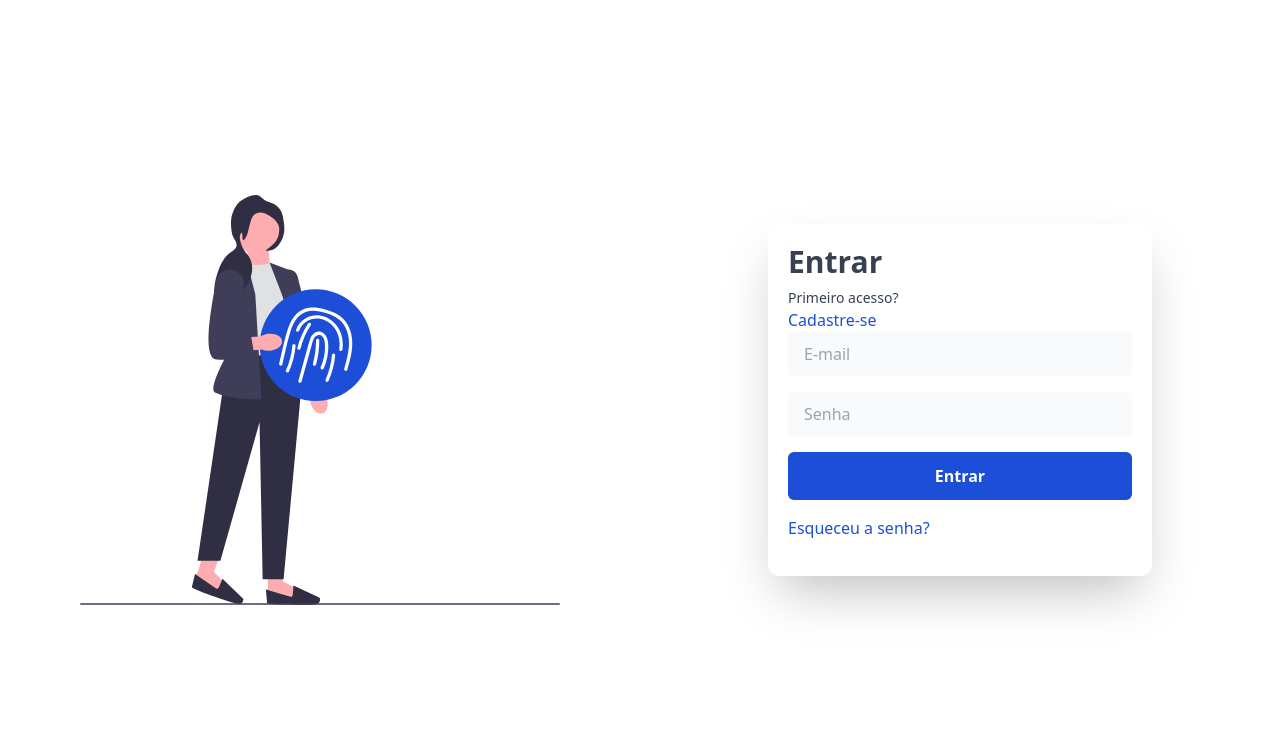
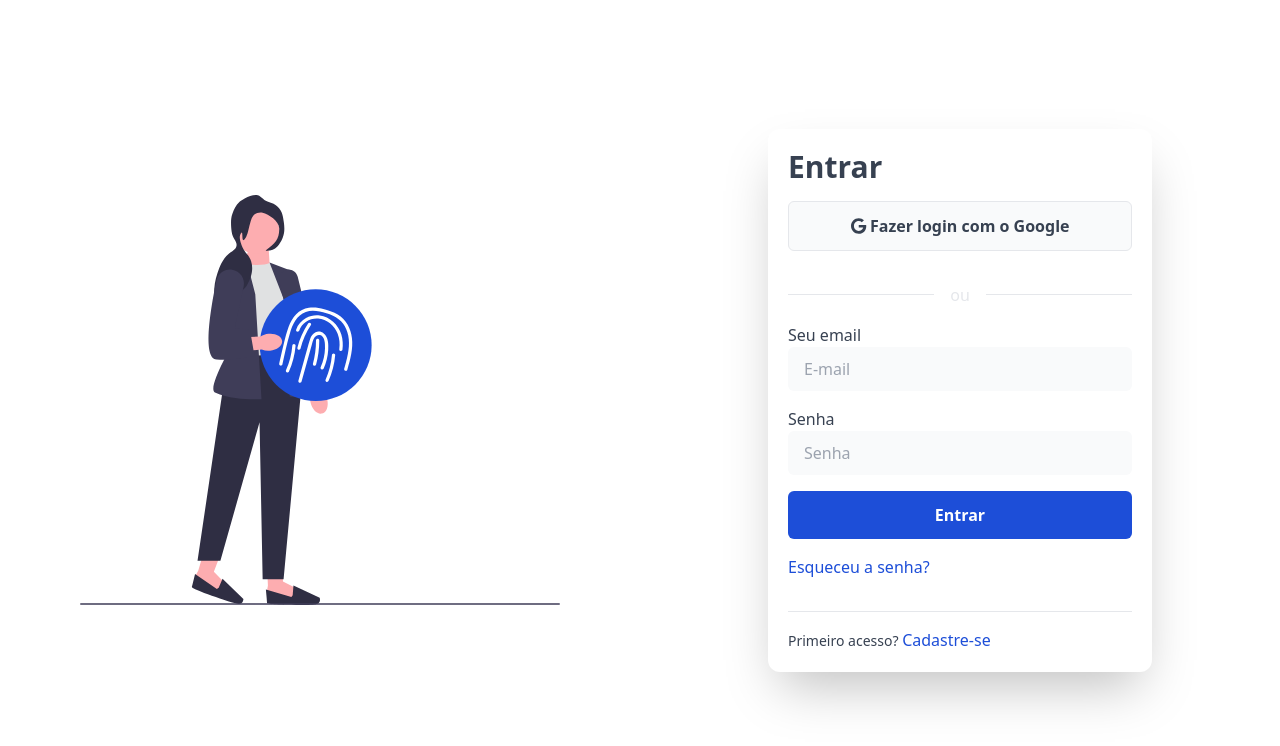
Before and after one commit to evandrofriedri/frontend-web, a Vue app: page /login in a window 1280 px wide. Shown: the top 746 px of the page. Built offline with nearby package versions, Linux system fonts and the light colour scheme.

Commit message:
Modularizado icones, reorganizado menu, criado componente logo

```diff
--- /dev/null
+++ b/src/assets/icons.js
@@ -0,0 +1,19 @@
+/**
+ * Importação de Icones
+ */
+// import { faUser } from '@fortawesome/free-regular-svg-icons';
+import {
+  faBars, faCircleUser, faMagnifyingGlass, faTableList,
+} from '@fortawesome/free-solid-svg-icons';
+
+import { faGoogle } from '@fortawesome/free-brands-svg-icons';
+
+const icons = {
+  faCircleUser,
+  faBars,
+  faMagnifyingGlass,
+  faTableList,
+  faGoogle,
+};
+
+export default icons;
--- /dev/null
+++ b/src/components/LogoApp.vue
@@ -0,0 +1,5 @@
+<template>
+  <router-link to="/">
+    <img src="../assets/logo.png" class="h-8" alt="Logo">
+  </router-link>
+</template>
--- a/src/components/MenuBar.vue
+++ b/src/components/MenuBar.vue
@@ -3,54 +3,66 @@
     <div class="max-w-screen flex items-center justify-between p-2 bg-gray-50 w-full top-0 left-0 shadow-md">
       <div id="div-menu" class="cursor-pointer p-2 hover:bg-gray-200 hover:rounded-xl" @click="openMenu" @keypress="openMenu">
         <button id="button-menu" type="button">
-          <font-awesome-icon icon="fa-solid fa-bars" size="lg" />
+          <font-awesome-icon icon="fa-solid fa-bars" size="xl" />
         </button>
       </div>
       <div id="div-blur" hidden class="bg-gray-600/50 min-h-screen w-full fixed top-0 left-0 right-0 backdrop-blur-sm" @click="closeMenu" @keypress="closeMenu" />
       <div id="menu" class="fixed p-4 top-0 w-[240px] left-[-250px] h-screen z-50 bg-gray-700 flex-col shadow-md text-white transition-all duration-200">
-        <div class="text-center">
-          LOGO
+        <div class="px-4 py-3 hover:bg-gray-800 cursor-pointer rounded-xl duration-300">
+          <router-link to="/login" class="duration-100">
+            <font-awesome-icon icon="fa-solid fa-circle-user" size="xl" class="mr-2" />
+            Entrar
+          </router-link>
+        </div>
+        <div class="py-4 items-center">
+          <div class="flex-grow border-t border-gray-600" />
         </div>
         <router-link to="/" @click="closeMenu">
-          <div class="px-4 py-3 hover:bg-gray-800 cursor-pointer rounded-xl duration-100">
+          <div class="px-4 py-3 hover:bg-gray-800 cursor-pointer rounded-xl duration-300">
+            <font-awesome-icon icon="fa-solid fa-table-list" size="xl" class="mr-2" />
             Cardápio
           </div>
         </router-link>
         <router-link to="/create-account" @click="closeMenu">
-          <div class="px-4 py-3 hover:bg-gray-800 cursor-pointer rounded-xl duration-100">
+          <div class="px-4 py-3 hover:bg-gray-800 cursor-pointer rounded-xl duration-300">
             Meus Pedidos
           </div>
         </router-link>
         <router-link to="/create-account" @click="closeMenu">
-          <div class="px-4 py-3 hover:bg-gray-800 cursor-pointer rounded-xl duration-100">
+          <div class="px-4 py-3 hover:bg-gray-800 cursor-pointer rounded-xl duration-300">
             Meus Dados
           </div>
         </router-link>
         <router-link to="/create-account" @click="closeMenu">
-          <div class="px-4 py-3 hover:bg-gray-800 cursor-pointer rounded-xl duration-100">
+          <div class="px-4 py-3 hover:bg-gray-800 cursor-pointer rounded-xl duration-300">
             Sobre
           </div>
         </router-link>
+        <div class="py-4 items-center">
+          <div class="flex-grow border-t border-gray-600" />
+        </div>
+        <div class="">
+          <LogoApp />
+        </div>
       </div>
       <div>
-        <router-link to="/">
-          <img src="../assets/logo.png" class="h-8" alt="Logo">
-        </router-link>
+        <LogoApp />
       </div>
-      <div class="p-2 cursor-pointer font-semibold text-gray-700 hover:bg-gray-200 hover:rounded-xl">
-        <router-link to="/login" class="text-base duration-100">
-          <font-awesome-icon icon="fa-regular fa-user" class="mr-1" />
-          Entrar
-        </router-link>
+      <div id="div-menu" class="cursor-pointer p-2 hover:bg-gray-200 hover:rounded-xl" @click="searchProduct" @keypress="searchProduct">
+        <button id="button-menu" type="button">
+          <font-awesome-icon icon="fa-solid fa-magnifying-glass" size="lg" />
+        </button>
       </div>
     </div>
   </header>
 </template>
 
 <script>
+import LogoApp from './LogoApp.vue';
 
 export default {
   name: 'MenuBar',
+  components: { LogoApp },
   // props: {
   //   msg: {
   //     type: String,
--- a/src/main.js
+++ b/src/main.js
@@ -1,12 +1,13 @@
 import { createApp } from 'vue';
-import VueSweetalert2 from 'vue-sweetalert2';
+
 import { library } from '@fortawesome/fontawesome-svg-core';
 import { FontAwesomeIcon } from '@fortawesome/vue-fontawesome';
-import { faUser } from '@fortawesome/free-regular-svg-icons';
-import { faBars, faXmark } from '@fortawesome/free-solid-svg-icons';
-import router from './router';
+import VueSweetalert2 from 'vue-sweetalert2';
+
 import './index.css';
 import App from './App.vue';
+import router from './router';
+import icons from './assets/icons';
 
 // eslint-disable-next-line import/no-relative-packages
 import '../node_modules/nprogress/nprogress.css';
@@ -14,7 +15,7 @@ import '../node_modules/nprogress/nprogress.css';
 import DefaultLayout from './components/layouts/DefaultLayout.vue';
 import EmptyLayout from './components/layouts/EmptyLayout.vue';
 
-library.add(faUser, faBars, faXmark);
+library.add({ ...icons });
 
 createApp(App)
   .use(router, VueSweetalert2)
--- a/src/views/LoginView.vue
+++ b/src/views/LoginView.vue
@@ -12,18 +12,26 @@
           <h2 class="mt-6 lg:mt-0 text-3xl font-semibold text-gray-700">
             Entrar
           </h2>
-          <p class="mt-2 text-sm text-gray-700 max-w">
-            Primeiro acesso?
-          </p>
-          <router-link class="font-medium text-blue-700" to="/create-account">
-            Cadastre-se
-          </router-link>
+          <div class="mt-4 mb-4">
+            <button class="inline-block w-full py-4 px-8 leading-none text-gray-700 bg-gray-50 border  hover:bg-gray-200 font-semibold rounded-md" type="submit">
+              <font-awesome-icon icon="fa-brands fa-google" /> Fazer login com o Google
+            </button>
+          </div>
+          <div class="flex py-4 items-center">
+            <div class="flex-grow border-t border-gray-200" />
+            <span class="mx-4 text-gray-200">ou</span>
+            <div class="flex-grow border-t border-gray-200" />
+          </div>
           <form action="">
             <div class="mb-4">
-              <label><input class="appearance-none block w-full py-3 px-4 leading-tight text-gray-700 bg-gray-50 focus:bg-white borde border-gray-200 rounded-md focus:outline-none" type="text" placeholder="E-mail" /></label>
+              <label class="text-base text-gray-700 max-w"> Seu email
+                <input class="appearance-none block w-full py-3 px-4 leading-tight text-gray-700 bg-gray-50 focus:bg-white borde border-gray-200 rounded-md focus:outline-none" type="text" placeholder="E-mail" />
+              </label>
             </div>
             <div class="mb-4">
-              <label><input class="appearance-none block w-full py-3 px-4 leading-tight text-gray-700 bg-gray-50 focus:bg-white borde border-gray-200 rounded-md focus:outline-none" type="password" placeholder="Senha"></label>
+              <label class="text-base text-gray-700 max-w"> Senha
+                <input class="appearance-none block w-full py-3 px-4 leading-tight text-gray-700 bg-gray-50 focus:bg-white borde border-gray-200 rounded-md focus:outline-none" type="password" placeholder="Senha">
+              </label>
             </div>
             <div class="mb-4">
               <button class="inline-block w-full py-4 px-8 leading-none text-white bg-blue-700 hover:bg-blue-900 font-semibold rounded-md" type="submit">
@@ -33,6 +41,17 @@
             <div class="mb-4">
               <p><a href="" class="text-blue-700">Esqueceu a senha?</a></p>
             </div>
+            <div class="py-4 items-center">
+              <div class="flex-grow border-t border-gray-200" />
+            </div>
+            <div class="">
+              <span class="text-sm text-gray-700 max-w">
+                Primeiro acesso?
+              </span>
+              <router-link class="font-medium text-blue-700" to="/create-account">
+                Cadastre-se
+              </router-link>
+            </div>
           </form>
         </div>
       </div>
--- a/src/views/create-account/CreateAccountView.vue
+++ b/src/views/create-account/CreateAccountView.vue
@@ -9,18 +9,19 @@
       <div class="mx-auto w-full max-w-sm">
         <div class="p-5 bg-white sm:shadow-2xl sm:rounded-xl">
           <img src="../../assets/undraw_sign_up_n6im.svg" alt="" class="lg:hidden h-20 w-auto">
-          <h2 class="mt-6 mb-6 text-3xl text-center font-semibold text-gray-700">
+          <h2 class="mt-6 mb-6 text-3xl font-semibold text-gray-700">
             Criar seu cadastro
           </h2>
           <form action="" @submit.prevent="submitForm">
             <div class="mb-4">
               <label class="text-base text-gray-700 max-w"> Nome Completo
                 <input
-                  id="username2"
+                  id="username"
                   v-model.trim="formData.userName"
                   name="name"
                   class="appearance-none block w-full py-3 px-4 leading-tight text-gray-700 bg-gray-50 focus:bg-white borde border-gray-200 rounded-md focus:outline-none"
                   type="text"
+                  placeholder="Nome Completo"
                 />
               </label>
               <span v-for="error in v$.userName.$errors" :key="error.$uid" class="text-sm text-red-600">
@@ -33,11 +34,12 @@
               </p>
               <label>
                 <input
-                  id="userEmail2"
+                  id="userEmail"
                   v-model.trim="formData.userEmail"
                   name="email"
                   class="appearance-none block w-full py-3 px-4 leading-tight text-gray-700 bg-gray-50 focus:bg-white borde border-gray-200 rounded-md focus:outline-none"
                   type="text"
+                  placeholder="Email"
                 />
               </label>
               <span v-for="error in v$.userEmail.$errors" :key="error.$uid" class="text-sm text-red-600">
@@ -55,6 +57,7 @@
                   name="password"
                   class="appearance-none block w-full py-3 px-4 leading-tight text-gray-700 bg-gray-50 focus:bg-white borde border-gray-200 rounded-md focus:outline-none"
                   type="password"
+                  placeholder="Senha de no mínimo 8 caracteres"
                 />
               </label>
               <span v-for="error in v$.password.$errors" :key="error.$uid" class="text-sm text-red-600">
@@ -72,6 +75,7 @@
                   name="confirmPassword"
                   class="appearance-none block w-full py-3 px-4 leading-tight text-gray-700 bg-gray-50 focus:bg-white borde border-gray-200 rounded-md focus:outline-none"
                   type="password"
+                  placeholder="Confirmação da senha"
                 />
               </label>
               <span v-for="error in v$.confirmPassword.$errors" :key="error.$uid" class="text-sm text-red-600">
```
